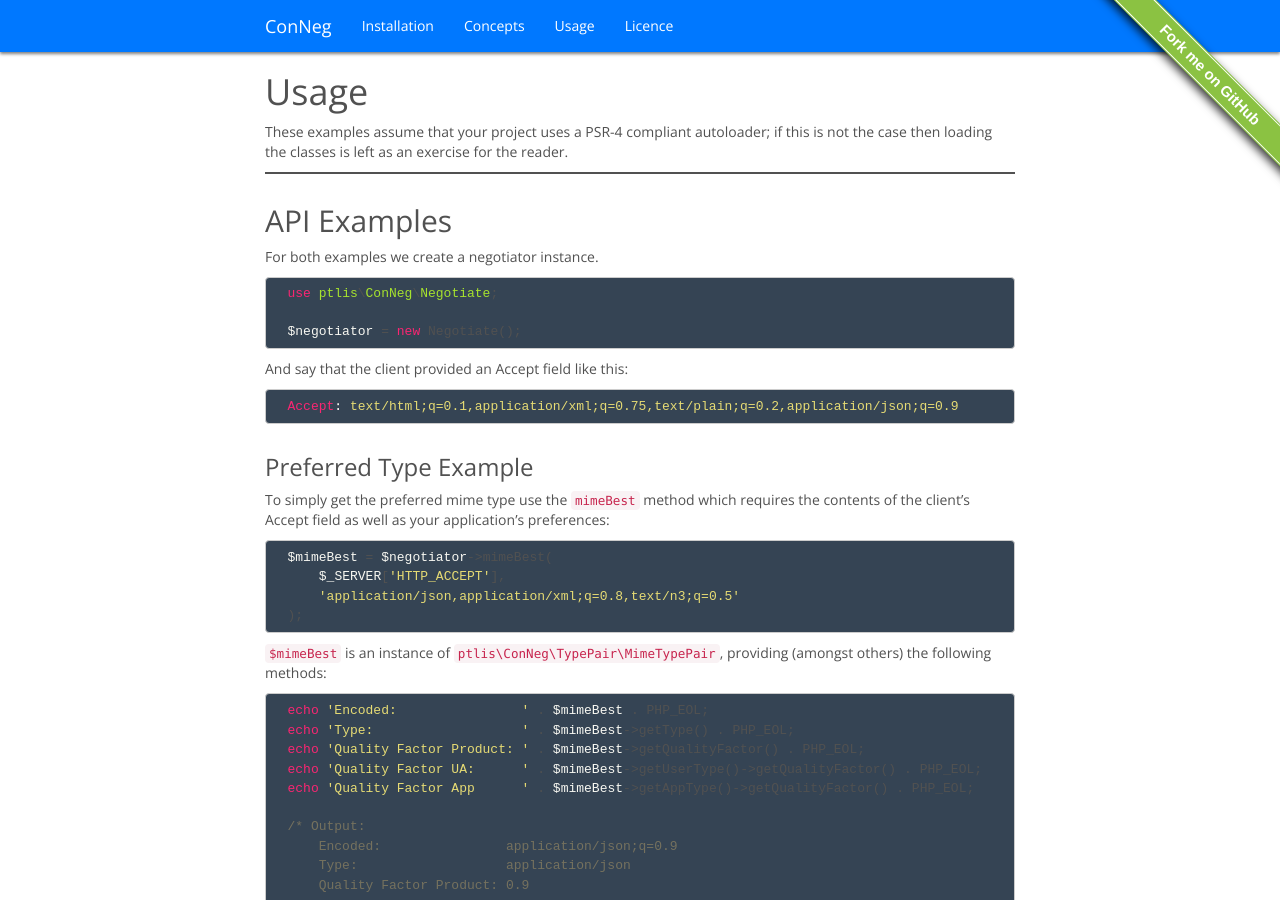
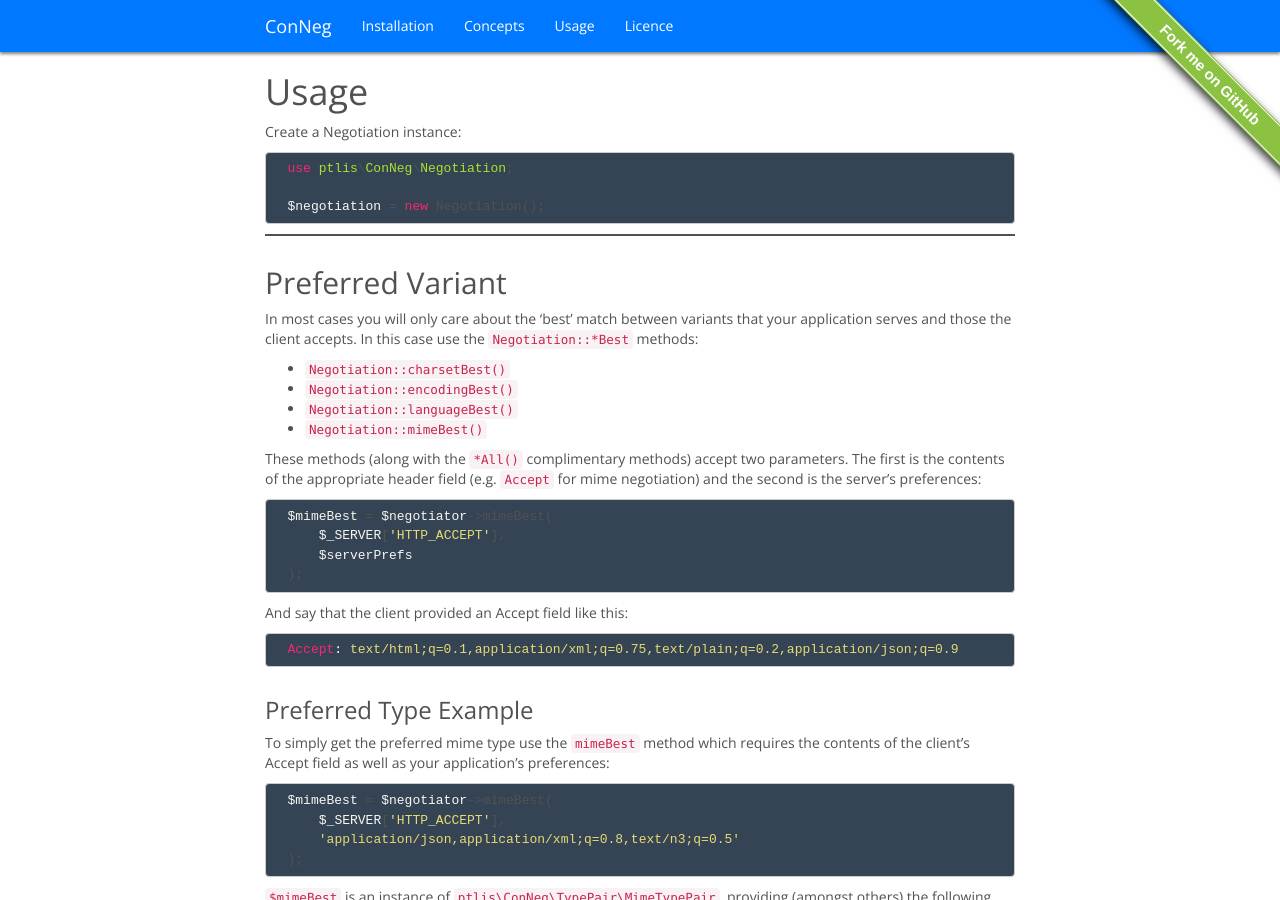
Before and after one commit to ptlis/conneg, a Jekyll site: the page built from usage.md, in a window 1280 px wide and 900 px high. Built offline with Jekyll 4.4.1, drawn with Linux system fonts in a browser that asks for light colours; some web fonts are replaced.

Commit message:
Update installation & usage

````diff
--- a/usage.md
+++ b/usage.md
@@ -5,18 +5,37 @@ name: usage
 
 # Usage
 
-These examples assume that your project uses a PSR-4 compliant autoloader; if this is not the case then loading the classes is left as an exercise for the reader.
+Create a Negotiation instance:
+
+~~~ php
+use ptlis\ConNeg\Negotiation;
+
+$negotiation = new Negotiation();
+~~~
 
 
-## API Examples
+## Preferred Variant
 
-For both examples we create a negotiator instance.
+In most cases you will only care about the 'best' match between variants that your application serves and those the client accepts. In this case use the ```Negotiation::*Best``` methods:
+
+* ```Negotiation::charsetBest()```
+* ```Negotiation::encodingBest()```
+* ```Negotiation::languageBest()```
+* ```Negotiation::mimeBest()```
+
+These methods (along with the ```*All()``` complimentary methods) accept two parameters. The first is the contents of the appropriate header field (e.g. ```Accept``` for mime negotiation) and the second is the server's preferences:
 
 ~~~ php
-use ptlis\ConNeg\Negotiate;
+$mimeBest = $negotiator->mimeBest(
+    $_SERVER['HTTP_ACCEPT'],
+    $serverPrefs
+);
+~~~
 
-$negotiator = new Negotiate();
-~~~
+
+
+
+
 
 And say that the client provided an Accept field like this:
 
````
Also changed, not shown: installation.md (+7 -0 lines).
